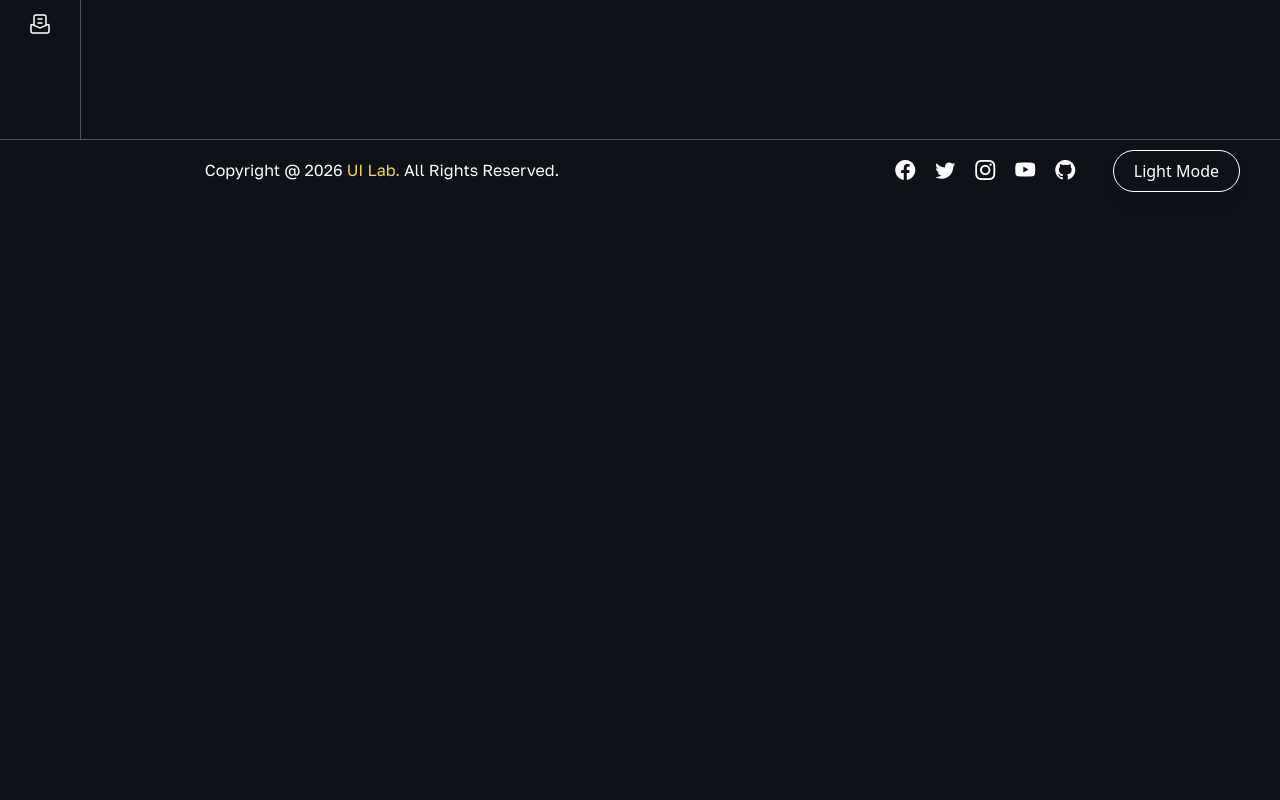
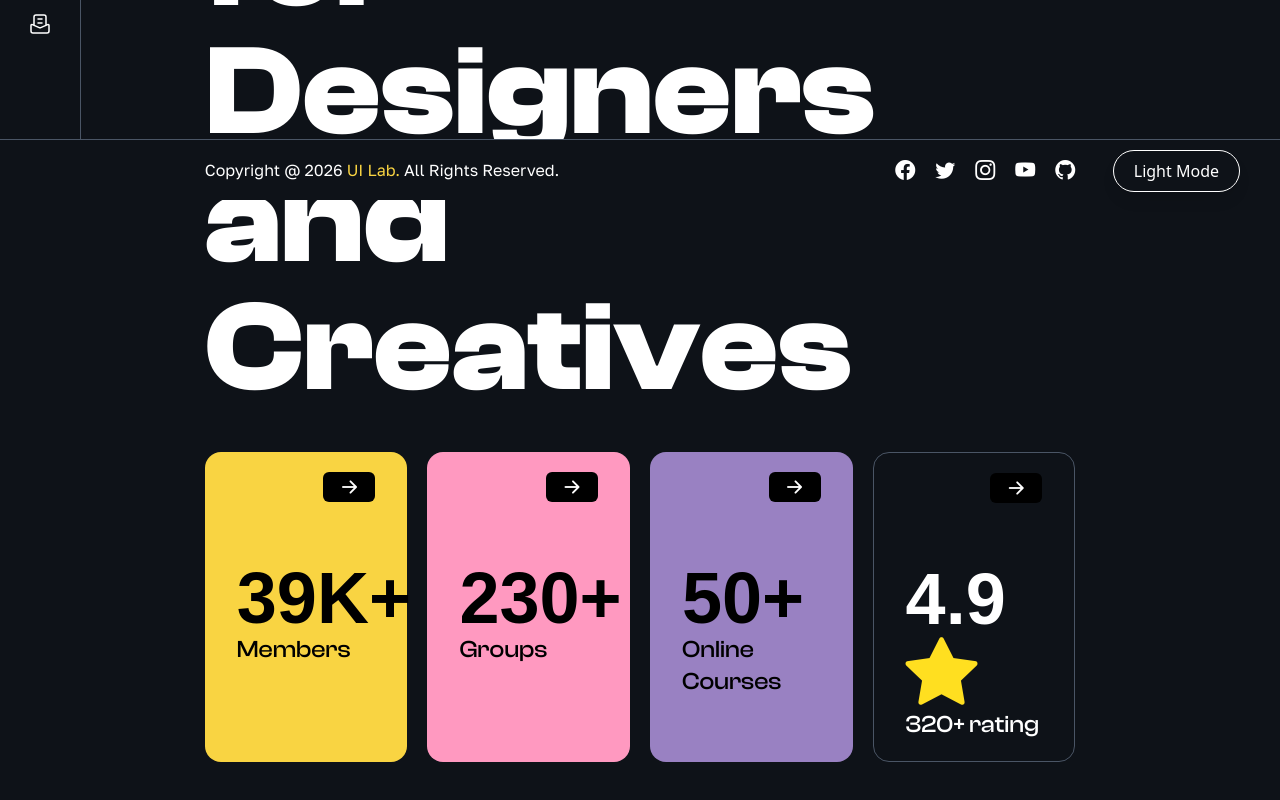
Before and after one commit to Jisap/nextjs16-uilab, a Next.js app: page / in a window 1280 px wide. Shown: the part 600-1400 px from the top of the page. Before the commit the page ends 800 px from the top, so only its background shows below. Built offline with nearby package versions, Linux system fonts and the light colour scheme; a web font is replaced by a local one.

Commit message:
feat: implement landing page layout and hero section with counter statistics

```diff
--- a/app/Pages/Index/Hero/page.tsx
+++ b/app/Pages/Index/Hero/page.tsx
@@ -1,9 +1,83 @@
-import React from 'react'
+"use client"
 
-const page = () => {
+import CountUp from "react-countup"
+
+const Hero = () => {
   return (
-    <div>page</div>
+    <>
+      <div className="mt-5 pb-20">
+        <h1 className="text-5xl md:text-7xl lg:text-9xl clash-font font-bold">
+          <span className="hero-span1">Join</span> the Ultimate Community for Designers {" "}
+          <span className="hero-span2"> and</span> Creatives
+        </h1>
+
+        {/* Info Count */}
+        <div className="grid grid-cols-1 md:grid-cols-2 lg:grid-cols-4 gap-5 mt-10">
+          {/* Card 1 */}
+          <div className="bg-prim rounded-2xl px-8 py-5 group cursor-pointer">
+            <div className="w-full flex justify-end items-end">
+              <i className="bi bi-arrow-right-short w-13 flex items-center justify-center text-white bg-black rounded-md group-hover:bg-white group-hover:text-black text-3xl transition-all duration-200"></i>
+            </div>
+
+            <div className="flex flex-col mt-15">
+              <h1 className="text-black text-7xl clash-font font-semibold">
+                <CountUp end={39} duration={2.5} separator="," />K+
+              </h1>
+
+              <h4 className="text-black text-2xl clash-font font-medium">Members</h4>
+            </div>
+          </div>
+
+          {/* Card 2 */}
+          <div className="bg-second rounded-2xl px-8 py-5 group cursor-pointer">
+            <div className="w-full flex justify-end items-end">
+              <i className="bi bi-arrow-right-short w-13 flex items-center justify-center text-white bg-black rounded-md group-hover:bg-white group-hover:text-black text-3xl transition-all duration-200"></i>
+            </div>
+
+            <div className="flex flex-col mt-15">
+              <h1 className="text-black text-7xl clash-font font-semibold">
+                <CountUp end={230} duration={2.5} separator="," />+
+              </h1>
+
+              <h4 className="text-black text-2xl clash-font font-medium">Groups</h4>
+            </div>
+          </div>
+
+          {/* Card 3 */}
+          <div className="bg-third rounded-2xl px-8 py-5 group cursor-pointer">
+            <div className="w-full flex justify-end items-end">
+              <i className="bi bi-arrow-right-short w-13 flex items-center justify-center text-white bg-black rounded-md group-hover:bg-white group-hover:text-black text-3xl transition-all duration-200"></i>
+            </div>
+
+            <div className="flex flex-col mt-15">
+              <h1 className="text-black text-7xl clash-font font-semibold">
+                <CountUp end={50} duration={2.5} separator="," />+
+              </h1>
+
+              <h4 className="text-black text-2xl clash-font font-medium">Online Courses</h4>
+            </div>
+          </div>
+
+          {/* Card 4 */}
+          <div className="border border-gray-600 rounded-2xl px-8 py-5 group cursor-pointer">
+            <div className="w-full flex justify-end items-end">
+              <i className="bi bi-arrow-right-short w-13 flex items-center justify-center text-white bg-black rounded-md group-hover:bg-white group-hover:text-black text-3xl transition-all duration-200"></i>
+            </div>
+
+            <div className="flex flex-col mt-15">
+              <h1 className="text-white text-7xl clash-font font-semibold">
+                <CountUp end={4} duration={2.5} />.
+                <CountUp end={9} duration={2.5} />
+                <i className="bi bi-star-fill text-yellow-300"></i>
+              </h1>
+
+              <h4 className="text-white text-2xl clash-font font-medium">320+ rating</h4>
+            </div>
+          </div>
+        </div>
+      </div>
+    </>
   )
 }
 
-export default page
+export default Hero
--- a/app/Pages/Index/Index.tsx
+++ b/app/Pages/Index/Index.tsx
@@ -1,8 +1,11 @@
-import React from 'react'
+import Hero from "./Hero/page"
+
 
 const Index = () => {
   return (
-    <div>Index</div>
+    <>
+      <Hero />
+    </>
   )
 }
 
--- a/app/layout.tsx
+++ b/app/layout.tsx
@@ -39,7 +39,9 @@ export default function RootLayout({
           <SidebarProvider>
             <Navbar />
             <Sidebar />
-            {children}
+            <div className="pt-24 px-5 md:px-[16%] pr-[5%] lg:pr-[16%] transition-all duration-300">
+              {children}
+            </div>
           </SidebarProvider>
           <Footer />
         </ThemeProvider>
--- a/app/page.tsx
+++ b/app/page.tsx
@@ -1,9 +1,10 @@
 import Image from "next/image";
+import Index from "./Pages/Index/Index";
 
 export default function Home() {
   return (
     <>
-      <h1>Lab Next16</h1>
+      <Index />
     </>
   );
 }
```
